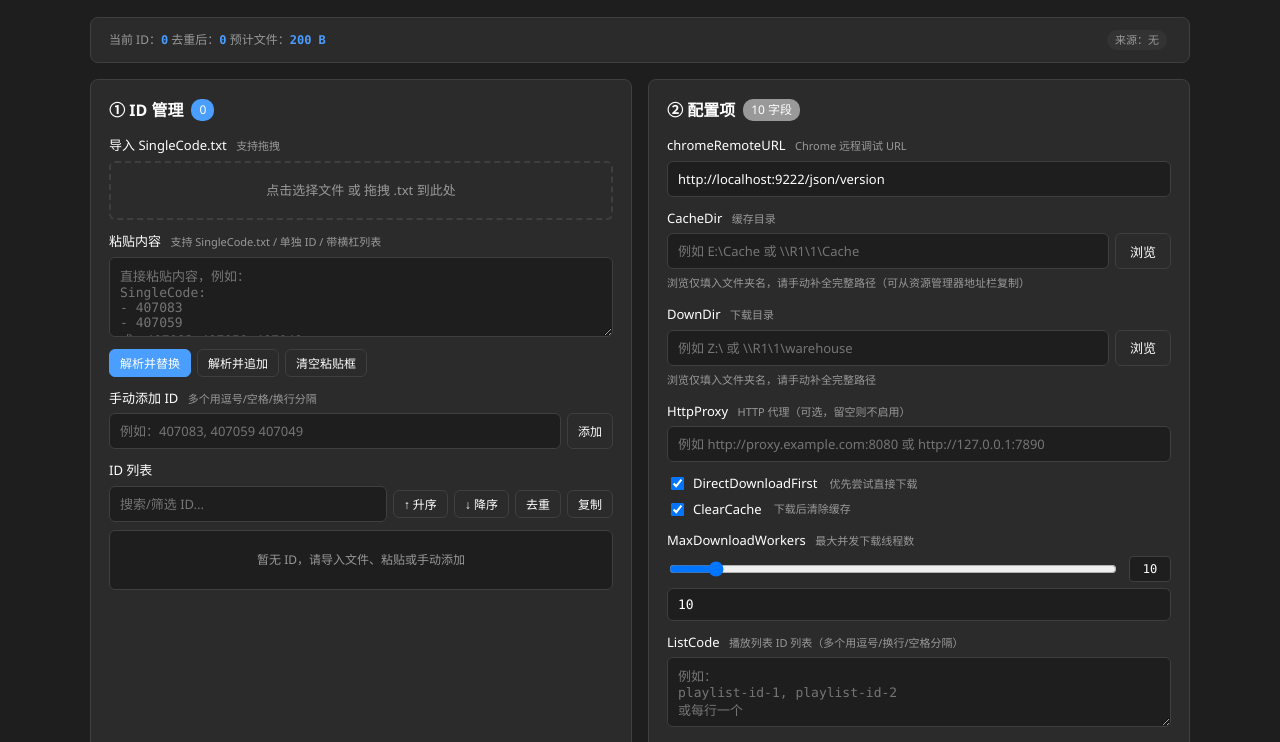
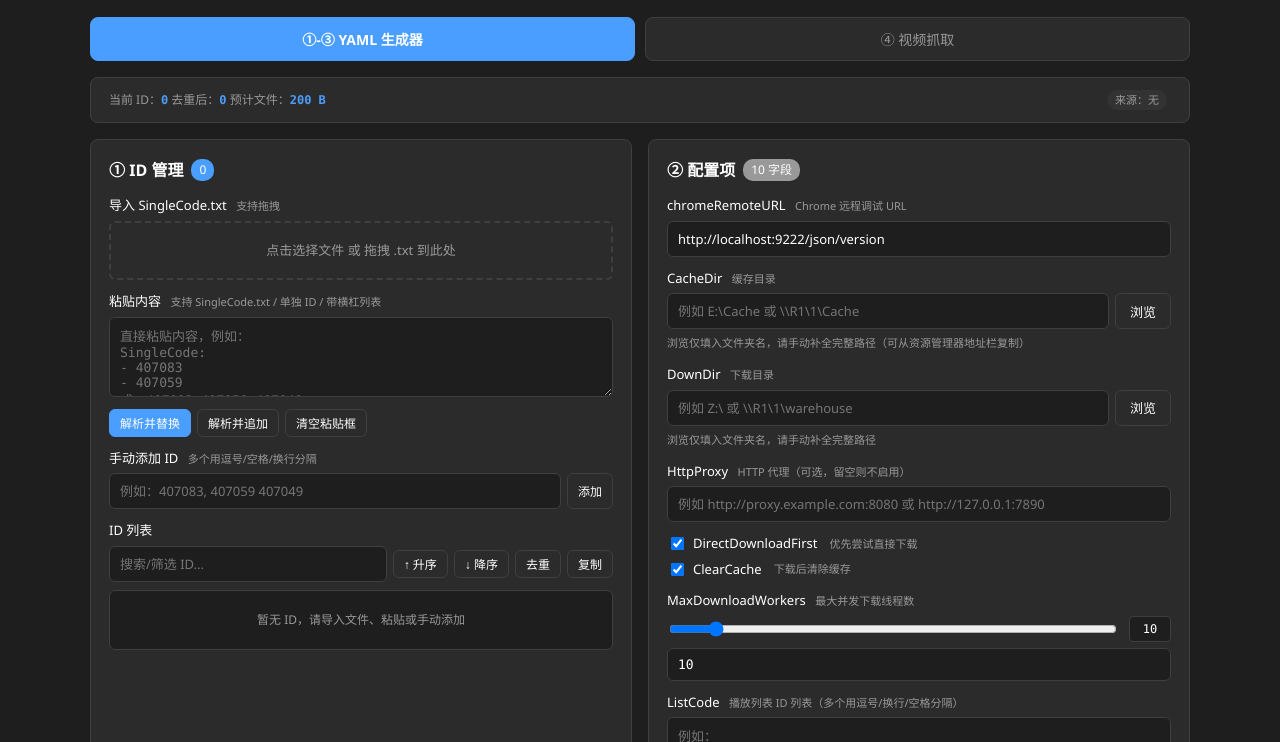
Before and after one commit to mingk326/hanime-config-generator, a plain HTML site: page index.html in a window 1280 px wide. Shown: the part 78-820 px from the top of the page. Drawn offline with Linux system fonts and the light colour scheme.

Commit message:
refactor: split tool into two sections via top menu - YAML generator vs video scraper

```diff
--- a/index.html
+++ b/index.html
@@ -59,6 +59,10 @@ header .sub{color:var(--text-dim);font-size:13px;margin-top:2px}
 .tab-btn.active{background:var(--accent);color:#fff;font-weight:600}
 .tab-panel{display:none}
 .tab-panel.active{display:block}
+.sec-tabs{display:flex;gap:10px;flex-wrap:wrap;margin-bottom:16px}
+.sec-tabs .tab-btn{flex:1;min-width:180px;padding:11px 14px;font-size:14px;background:var(--card);border:1px solid var(--border);border-radius:8px}
+.sec-tabs .tab-btn.active{background:var(--accent);color:#fff;border-color:var(--accent);font-weight:600}
+.sec-tabs .tab-btn:not(.active):hover{border-color:var(--accent);color:var(--accent)}
 .field{margin-bottom:12px}
 .field:last-child{margin-bottom:0}
 label{display:block;font-size:13px;margin-bottom:5px;color:var(--text)}
@@ -129,6 +133,15 @@ footer{text-align:center;color:var(--text-dim);font-size:12px;margin-top:20px;pa
       <button class="btn btn-sm btn-danger" onclick="clearAll()">🗑 清空</button>
     </div>
   </header>
+
+  <!-- 顶部菜单：YAML 生成器 / 视频抓取 -->
+  <div class="sec-tabs">
+    <button class="tab-btn active" data-panel="secYaml" onclick="switchSection(this,'secYaml')">①-③ YAML 生成器</button>
+    <button class="tab-btn" data-panel="secScrape" onclick="switchSection(this,'secScrape')">④ 视频抓取</button>
+  </div>
+
+  <!-- ============ 区块①：YAML 生成器 ============ -->
+  <div class="tab-panel active" id="secYaml">
 
   <div class="stats card" style="display:flex;justify-content:space-between;align-items:center;padding:12px 18px">
     <div>
@@ -275,6 +288,10 @@ footer{text-align:center;color:var(--text-dim);font-size:12px;margin-top:20px;pa
     </div>
     <div class="yaml-out" id="out"># 点击「生成 config.yaml」查看结果</div>
   </div>
+  </div><!-- /secYaml -->
+
+  <!-- ============ 区块②：视频抓取 ============ -->
+  <div class="tab-panel" id="secScrape">
 
   <!-- Python 抓取脚本生成器（页签切换：排序页抓取 / 标签抓取） -->
   <div class="card">
@@ -418,6 +435,7 @@ footer{text-align:center;color:var(--text-dim);font-size:12px;margin-top:20px;pa
     <div class="yaml-out" id="tgOut" style="min-height:160px"># 点击「生成 .py 脚本」查看结果</div>
     </div><!-- /paneTag -->
   </div><!-- /card ④ 抓取脚本 -->
+  <!-- /secScrape -->
 
   <footer>
     Hanime config.yaml 生成器 · 数据全部在本地处理，不上传任何信息
@@ -1089,6 +1107,14 @@ function copyPyTag(){
   navigator.clipboard.writeText(text).then(()=>toast('已复制 Python 代码到剪贴板'));
 }
 
+// 顶部区块切换（YAML 生成器 / 视频抓取）
+function switchSection(btn, panelId){
+  document.querySelectorAll('.sec-tabs .tab-btn').forEach(b=>b.classList.remove('active'));
+  ['secYaml','secScrape'].forEach(id=>{ const el=document.getElementById(id); if(el) el.classList.remove('active'); });
+  btn.classList.add('active');
+  document.getElementById(panelId).classList.add('active');
+}
+
 // 页签切换（排序页抓取 / 标签抓取）
 function switchTab(btn, panelId){
   const card = btn.closest('.card');
```
